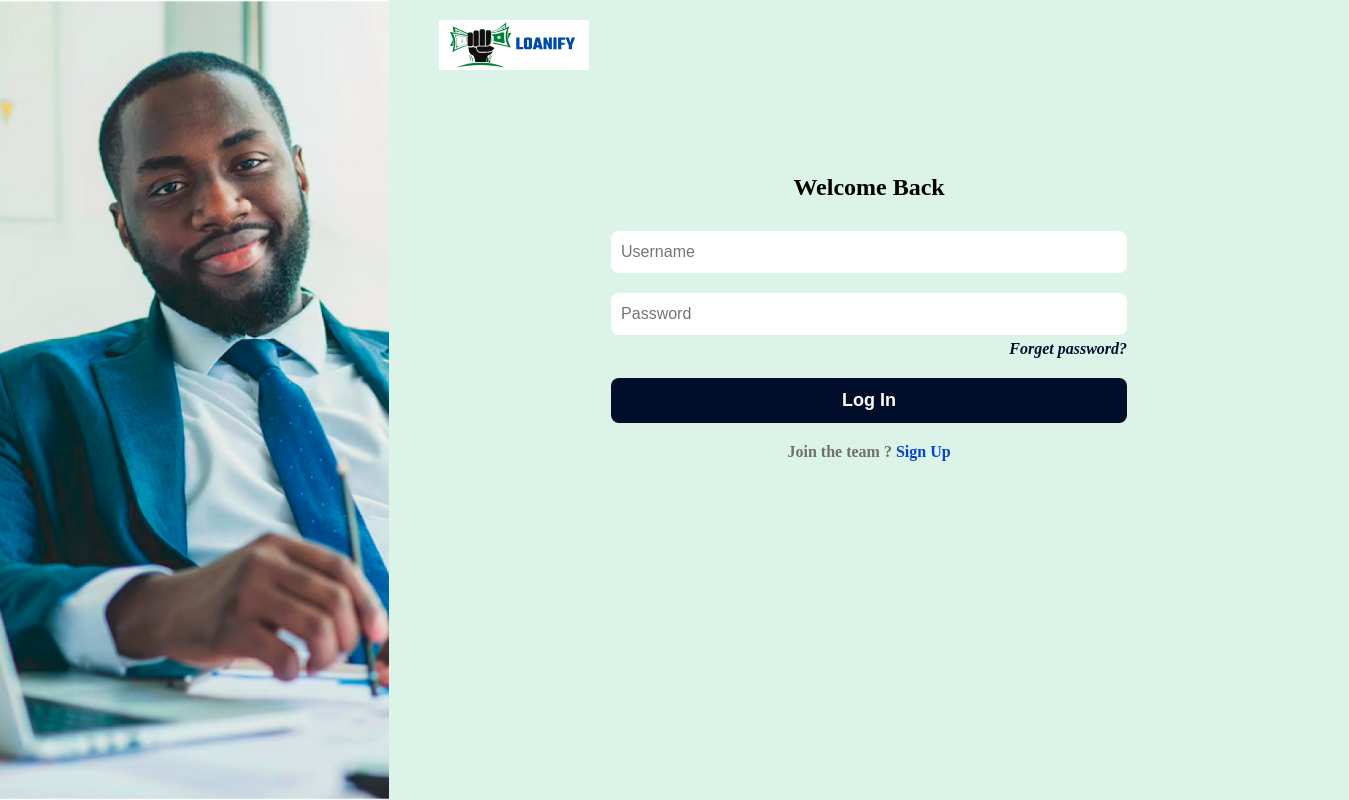
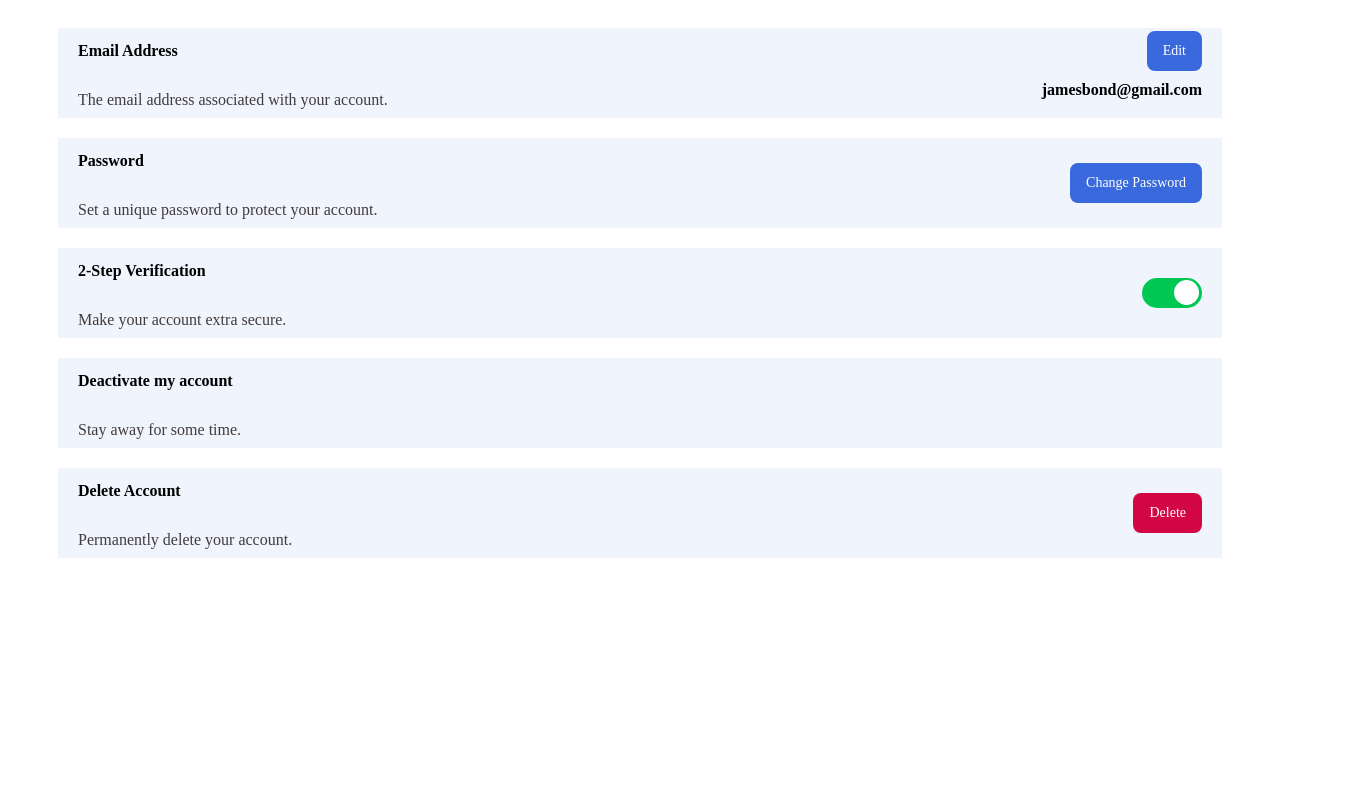
Before and after one commit to JibolaJinadu/Loanify-Project, a React (Vite) app: page / in a window 1280 px wide. Shown: the whole page, 1349 px wide, since content can reach past the window. Built offline with nearby package versions, Linux system fonts and the light colour scheme.

Commit message:
security page

```diff
--- a/package.json
+++ b/package.json
@@ -10,6 +10,11 @@
     "preview": "vite preview"
   },
   "dependencies": {
+    "axios": "^1.4.0",
+    "bcrpyt": "^2.0.0",
+    "crypto-js": "^4.1.1",
+    "csurf": "^1.11.0",
+    "dompurify": "^3.0.3",
     "react": "^18.2.0",
     "react-dom": "^18.2.0",
     "react-router-dom": "^6.11.2"
--- a/src/App.jsx
+++ b/src/App.jsx
@@ -1,11 +1,15 @@
-import Login from './login/Login';
-import SignUp from './signUp/SignUp';
+//import Login from './login/Login';
+//import SignUp from './signUp/SignUp';
+import Security from "./security/Security";
+
+
 
 function App() {
   return (
     <>
-      <Login />
+      { /*<Login /> *}
       {/* <SignUp /> */}
+      < Security />
     </>
   );
 }
--- a/src/login/Login.jsx
+++ b/src/login/Login.jsx
@@ -1,107 +1,107 @@
-import React, { useState } from 'react';
-import './login.css';
-import businessGuy from './img/business guy.png';
-import logo from './img/LOANIFY logo.svg';
+//import React, { useState } from 'react';
+// import './login.css';
+// import businessGuy from './img/business guy.png';
+//import logo from './img/LOANIFY logo.svg';
 
-function Login() {
-  const [formData, setFormData] = useState({
-    username: '',
-    password: '',
-  });
+//function Login() {
+ // const [formData, setFormData] = useState({
+ //   username: '',
+  //  password: '',
+  //});
 
-  const [errors, setErrors] = useState({
-    username: '',
-    password: '',
-  });
+  //const [errors, setErrors] = useState({
+  //  username: '',
+  //  password: '',
+  //});
 
-  function handleSubmit(e) {
-    e.preventDefault();
-    if (!formData.password) {
-      setErrors({
-        password: 'Password is required',
-      });
-    }
-    if (!formData.username) {
-      setErrors({
-        username: 'Username is required',
-      });
-    }
-  }
-  return (
-    <section className="login">
-      <img src={businessGuy} alt="Business Guy" className="login-img" />
-      <div className="form-wrapper">
-        <img src={logo} alt="Loanify Logo" />
-        <form onSubmit={handleSubmit}>
-          <h1 className="title">Welcome Back</h1>
-          <div className="form-group">
-            <input
-              type="text"
-              placeholder="Username"
-              className="form-input"
-              value={formData.username}
-              onChange={(e) => {
-                setFormData({ ...formData, username: e.target.value });
-                if (e.target.value === '') {
-                  setErrors({
-                    ...errors,
-                    username: 'Please enter your username',
-                  });
-                } else {
-                  setErrors({
-                    ...errors,
-                    username: '',
-                  });
-                }
-              }}
-            />
-            {errors.username && (
-              <span style={{ color: 'red' }}>{errors.username}</span>
-            )}
-          </div>
-          <div className="form-group">
-            <input
-              type="password"
-              placeholder="Password"
-              className="form-input"
-              value={formData.password}
-              onChange={(e) => {
-                setFormData({ ...formData, password: e.target.value });
-                if (e.target.value === '') {
-                  setErrors({
-                    ...errors,
-                    password: 'Please enter password',
-                  });
-                } else {
-                  setErrors({
-                    ...errors,
-                    password: '',
-                  });
-                }
-              }}
-            />
-            {errors.password && (
-              <span style={{ color: 'red' }}>{errors.password}</span>
-            )}
-            <a href="" className="pass">
-              Forget password?
-            </a>
-          </div>
-          <div className="form-group">
-            <button type="submit" className="btn btn-blue">
-              Log In
-            </button>
-          </div>
-          <p className="team">
-            Join the team ?{' '}
-            <a href="" className="sign">
-              Sign Up
-            </a>
-          </p>
-        </form>
-      </div>
-    </section>
-  );
-}
+  //function handleSubmit(e) {
+   // e.preventDefault();
+   // if (!formData.password) {
+     // setErrors({
+       // password: 'Password is required',
+      //});
+    //}
+    //if (!formData.username) {
+    //  setErrors({
+       // username: 'Username is required',
+      //});
+    //}
+ // }
+  //return (
+   // <section className="login">
+    //  <img src={businessGuy} alt="Business Guy" className="login-img" />
+    //  <div className="form-wrapper">
+      //  <img src={logo} alt="Loanify Logo" />
+       // <form onSubmit={handleSubmit}>
+        //  <h1 className="title">Welcome Back</h1>
+         // <div className="form-group">
+          //  <input
+           //   type="text"
+             // placeholder="Username"
+              //className="form-input"
+              //value={formData.username}
+              //onChange={(e) => {
+                //setFormData({ ...formData, username: e.target.value });
+                //if (e.target.value === '') {
+                 // setErrors({
+                  //  ...errors,
+                   // username: 'Please enter your username',
+                  //});
+               // } else {
+                 // setErrors({
+                 //   ...errors,
+                  //  username: '',
+                 // });
+               // }
+              //}}
+            //>
+           // {errors.username && (
+            //  <span style={{ color: 'red' }}>{errors.username}</span>
+            //)}
+          //</div>
+          //<div className="form-group">
+           // <input
+             // type="password"
+              //placeholder="Password"
+              //className="form-input"
+              //value={formData.password}
+             // onChange={(e) => {
+               // setFormData({ ...formData, password: e.target.value });
+                //if (e.target.value === '') {
+                  //setErrors({
+                   // ...errors,
+                   // password: 'Please enter password',
+                 // });
+                //} else {
+                  //setErrors({
+                    //...errors,
+                   // password: '',
+                  //});
+               // }
+              //}}
+            //>
+        //    {errors.password && (
+             // <span style={{ color: 'red' }}>{errors.password}</span>
+            //)}
+            //<a href="" className="pass">
+              //Forget password?
+            //</a>
+          //</div>
+          //<div className="form-group">
+            //<button type="submit" className="btn btn-blue">
+              //Log In
+            //</button>
+          //</div>
+          //<p className="team">
+            //Join the team ?{' '}
+            //<a href="" className="sign">
+              //Sign Up
+        //    </a>
+      //    </p>
+     //   </form>
+    //  </div>
+    //</section>
+ // );
+//}
 
-export default Login;
+//export default Login;
--- /dev/null
+++ b/src/security/Security.jsx
@@ -0,0 +1,64 @@
+import { Toggle } from './Toggle';
+import './security.css';
+
+function Settings() {
+  const logState = (state) => {
+    console.log('Toggled:', state);
+  };
+
+  return (
+    <div className="settings">
+      <div className="card">
+        <div className="text-holder">
+          <h4>Email Address</h4>
+          <p>The email address associated with your account.</p>
+        </div>
+        <div className="btn-holder">
+          <a href="#" className="s-btn btn--blue btn--right">
+            Edit
+          </a>
+          <p>jamesbond@gmail.com</p>
+        </div>
+      </div>
+      <div className="card">
+        <div className="text-holder">
+          <h4>Password</h4>
+          <p>Set a unique password to protect your account.</p>
+        </div>
+        <div className="btn-holder">
+          <a href="#" className="s-btn btn--blue">
+            Change Password
+          </a>
+        </div>
+      </div>
+      <div className="card">
+        <div className="text-holder">
+          <h4>2-Step Verification</h4>
+          <p>Make your account extra secure.</p>
+        </div>
+        <div className="btn-holder">
+          <Toggle label="Toggle me" toggled={true} onClick={logState} />
+        </div>
+      </div>
+      <div className="card">
+        <div className="text-holder">
+          <h4>Deactivate my account</h4>
+          <p>Stay away for some time.</p>
+        </div>
+      </div>
+      <div className="card">
+        <div className="text-holder">
+          <h4>Delete Account</h4>
+          <p>Permanently delete your account.</p>
+        </div>
+        <div className="btn-holder">
+          <a href="#" className="s-btn btn--red">
+            Delete
+          </a>
+        </div>
+      </div>
+    </div>
+  );
+}
+
+export default Settings;
--- /dev/null
+++ b/src/security/Toggle.jsx
@@ -0,0 +1,19 @@
+import { useState } from 'react';
+import './security.css';
+
+export const Toggle = ({ label, toggled, onClick }) => {
+  const [isToggled, toggle] = useState(toggled);
+
+  const callback = () => {
+    toggle(!isToggled);
+    onClick(!isToggled);
+  };
+
+  return (
+    <label>
+      <input type="checkbox" defaultChecked={isToggled} onClick={callback} />
+      <span />
+      {/* <strong>{label}</strong> */}
+    </label>
+  );
+};
--- /dev/null
+++ b/src/security/security.css
@@ -0,0 +1,111 @@
+.settings {
+  padding: 20px 50px;
+}
+
+.card {
+  height: 90px;
+  padding: 0 20px;
+  display: flex;
+  justify-content: space-between;
+  align-items: center;
+  background-color: #f0f4fc;
+  margin-bottom: 20px;
+}
+
+.text-holder h4 {
+  font-size: 16px;
+  font-weight: 700;
+  padding-bottom: 10px;
+}
+
+.text-holder p {
+  font-size: 16px;
+  font-weight: 400;
+  color: #433b3b;
+}
+
+.s-btn {
+  text-align: center;
+  font-size: 14px;
+  font-weight: 400;
+  padding: 12px 16px;
+  text-decoration: none;
+  border-radius: 8px;
+}
+
+.btn--blue {
+  background-color: #3969dc;
+  color: #fff;
+}
+
+.btn--red {
+  color: #fff;
+  background-color: #d30744;
+}
+
+.btn-holder p {
+  margin-top: 10px;
+  font-size: 16px;
+  font-weight: 700;
+}
+
+.btn-holder {
+  display: flex;
+  flex-direction: column;
+  justify-content: space-between;
+  align-items: flex-end;
+}
+
+label {
+  position: relative;
+  display: inline-block;
+  width: 60px;
+  height: 30px;
+}
+
+input {
+  opacity: 0;
+  width: 0;
+  height: 0;
+}
+
+span {
+  position: absolute;
+  cursor: pointer;
+  top: 0;
+  left: 0;
+  right: 0;
+  bottom: 0;
+  background: #3969dc;
+  transition: 0.3s;
+  border-radius: 30px;
+}
+
+span:before {
+  position: absolute;
+  content: '';
+  height: 25px;
+  width: 25px;
+  left: 3px;
+  bottom: 2.6px;
+  background-color: #fff;
+  border-radius: 50%;
+  transition: 0.3s;
+}
+
+input:checked + span {
+  background-color: #00c853;
+}
+
+input:checked + span:before {
+  transform: translateX(29px);
+}
+
+strong {
+  position: absolute;
+  left: 100%;
+  width: max-content;
+  line-height: 30px;
+  margin-left: 10px;
+  cursor: pointer;
+}
```
Also changed, not shown: 1 other file (tests, documents, lock files or other folders).
